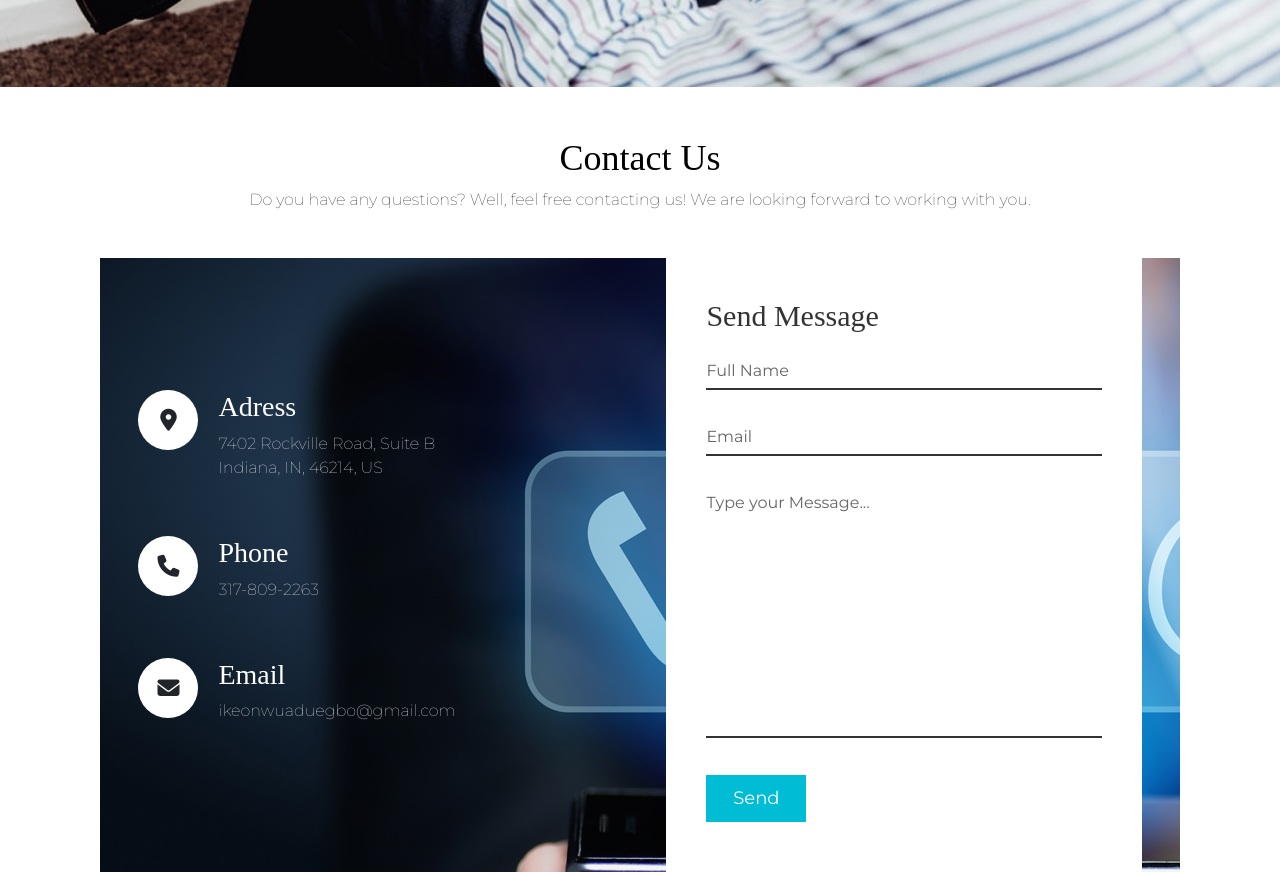
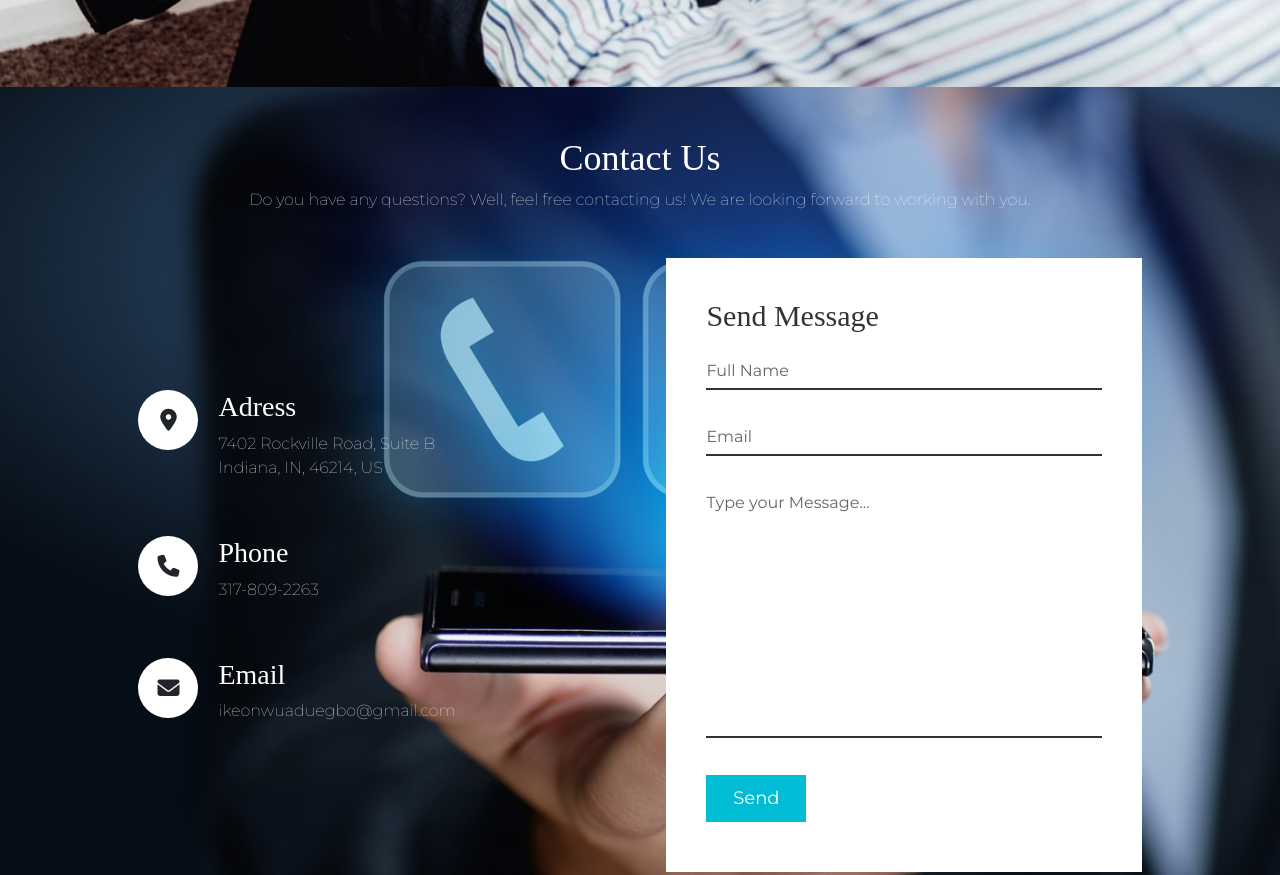
Before and after one commit to konwuadu4/csr, a plain HTML site: page index.html in a window 1280 px wide. Shown: the part 2112-2987 px from the top of the page. Drawn offline with nearby package versions, Linux system fonts and the light colour scheme.

Commit message:
updated contact pic

```diff
--- a/css/style.css
+++ b/css/style.css
@@ -138,7 +138,7 @@ hr {
   justify-content: center;
   align-items: center;
   flex-direction: column;
-  /* background-image: url('images/'); */
+  background-image: url(images/contact-us.jpeg);
   background-size: cover;
 }
 
@@ -151,18 +151,17 @@ hr {
 .contact-us .contact-div h2{
   font-size: 36px;
   font-weight: 500;
-  color: black;
+  color: white;
 
 }
 
 .contact-us .contact-div p{
   font-weight: 300;
-  color: black;
+  color: white;
 
 }
 
 .container{
-  background-image: url(images/contact-us.jpeg);
   width: 100%;
   display: flex;
   justify-content: center;
```
